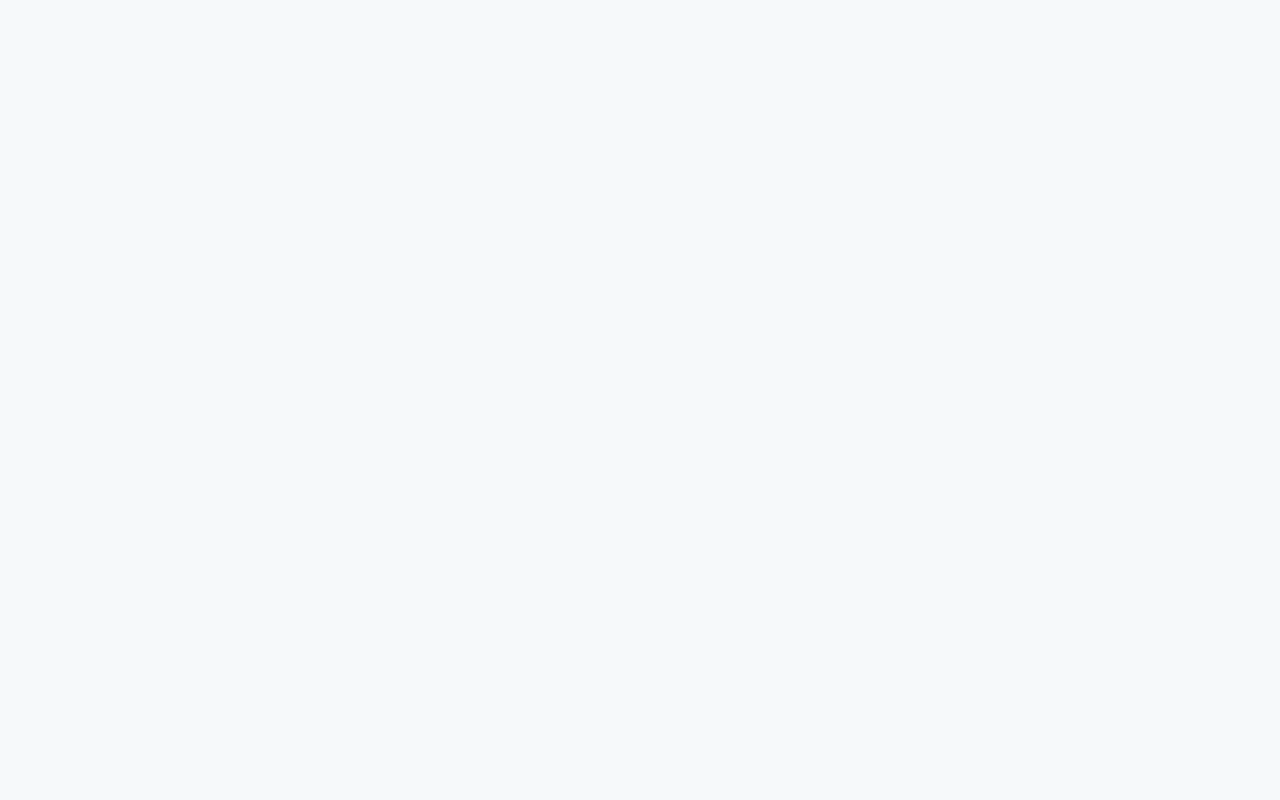
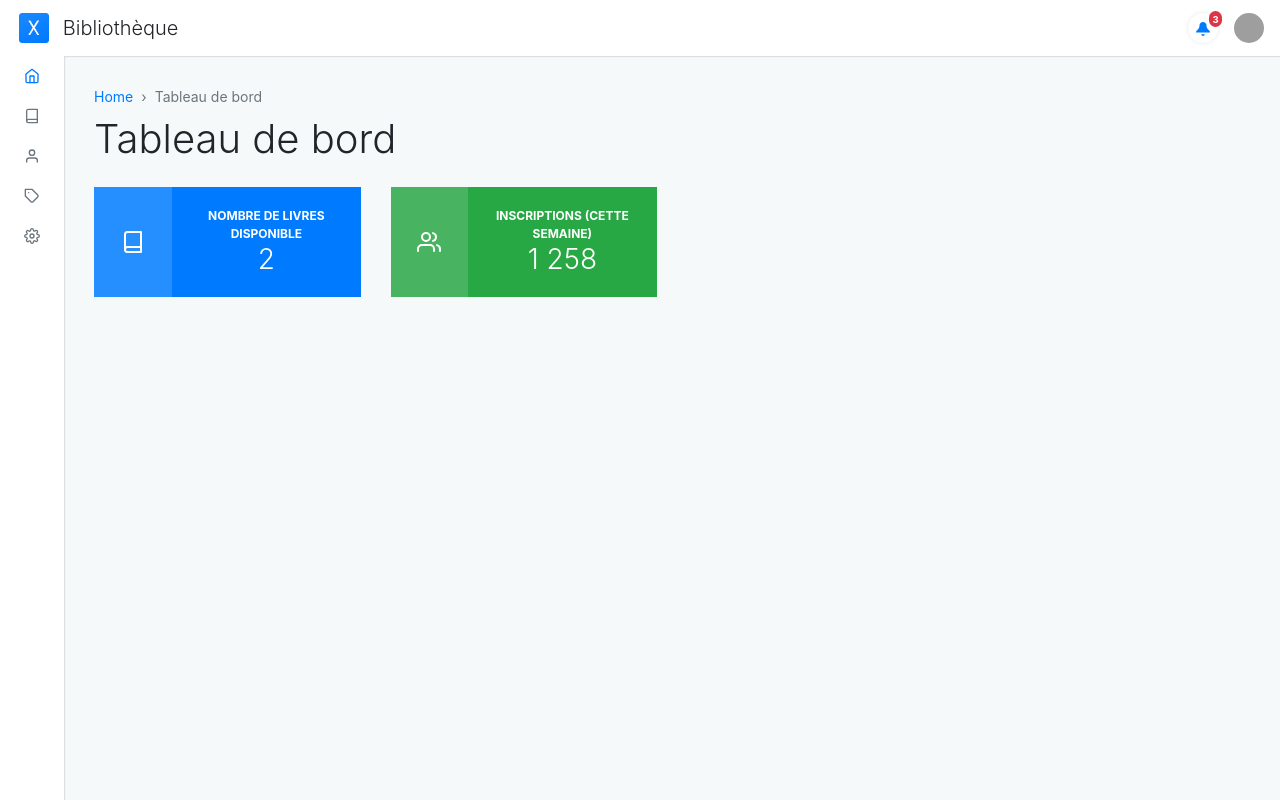
Before and after one commit to reelsergealain/bibliotheque, a Django app: page / in a window 1280 px wide. Before the commit the page is empty. Run offline with Django 5.2, Linux system fonts and the light colour scheme; data comes from the database, SQL or seed files in the repository; some libraries are stand-ins or nearby versions; grey boxes are pictures that could not be loaded.

Commit message:
Ajout des modèles de base et création de la page d'accueil avec affichage des livres disponibles

```diff
--- a/books/templates/books/index.html
+++ b/books/templates/books/index.html
@@ -1,13 +1,52 @@
-{% load static %}
-<!DOCTYPE html>
-<html lang="en">
-<head>
-    <meta charset="UTF-8">
-    <meta name="viewport" content="width=device-width, initial-scale=1.0">
-    <title>Document</title>
-    <link rel="stylesheet" href="{% static 'dist/css/adminx.css' %}">
-</head>
-<body>
+{% extends "base.html" %}
 
-</body>
-</html>
+{% block content %}
+
+<div class="container-fluid">
+    <!-- BreadCrumb -->
+    <nav aria-label="breadcrumb" role="navigation">
+      <ol class="breadcrumb adminx-page-breadcrumb">
+        <li class="breadcrumb-item"><a href="#">Home</a></li>
+        <li class="breadcrumb-item active" aria-current="page">Tableau de bord</li>
+      </ol>
+    </nav>
+
+    <div class="pb-3">
+      <h1>Tableau de bord</h1>
+    </div>
+    <div class="row">
+        <div class="col-md-6 col-lg-3 d-flex">
+          <div class="card border-0 bg-primary text-white text-center mb-grid w-100">
+            <div class="d-flex flex-row align-items-center h-100">
+              <div class="card-icon d-flex align-items-center h-100 justify-content-center">
+                <i data-feather="book"></i>
+              </div>
+              <div class="card-body">
+                <div class="card-info-title"><font style="vertical-align: inherit;"><font style="vertical-align: inherit;">Nombre de livres disponible</font></font></div>
+                <h3 class="card-title mb-0"><font style="vertical-align: inherit;"><font style="vertical-align: inherit;">
+                  {{ books.count }}
+                </font></font></h3>
+              </div>
+            </div>
+          </div>
+        </div>
+
+        <div class="col-md-6 col-lg-3 d-flex">
+          <div class="card border-0 bg-success text-white text-center mb-grid w-100">
+            <div class="d-flex flex-row align-items-center h-100">
+              <div class="card-icon d-flex align-items-center h-100 justify-content-center">
+                <svg xmlns="http://www.w3.org/2000/svg" width="24" height="24" viewBox="0 0 24 24" fill="none" stroke="currentColor" stroke-width="2" stroke-linecap="round" stroke-linejoin="round" class="feather feather-users"><path d="M17 21v-2a4 4 0 0 0-4-4H5a4 4 0 0 0-4 4v2"></path><circle cx="9" cy="7" r="4"></circle><path d="M23 21v-2a4 4 0 0 0-3-3.87"></path><path d="M16 3.13a4 4 0 0 1 0 7.75"></path></svg>
+              </div>
+              <div class="card-body">
+                <div class="card-info-title"><font style="vertical-align: inherit;"><font style="vertical-align: inherit;">Inscriptions (cette semaine)</font></font></div>
+                <h3 class="card-title mb-0"><font style="vertical-align: inherit;"><font style="vertical-align: inherit;">
+                  1 258
+                </font></font></h3>
+              </div>
+            </div>
+          </div>
+        </div>
+      </div>
+  </div>
+
+{% endblock content %}
--- a/templates/base.html
+++ b/templates/base.html
@@ -0,0 +1,179 @@
+{% load static %}
+<!DOCTYPE html>
+<html lang="fr">
+  <head>
+    <title>AdminX - The last Admin template you'll ever need</title>
+    <meta charset="utf-8">
+    <meta name="viewport" content="width=device-width, initial-scale=1, shrink-to-fit=no">
+
+    <link rel="stylesheet" type="text/css" href="{% static 'dist/css/adminx.css' %}" media="screen" />
+
+    <!--
+      # Optional Resources
+      Feel free to delete these if you don't need them in your project
+    -->
+  </head>
+  <body>
+    <div class="adminx-container">
+      <nav class="navbar navbar-expand justify-content-between fixed-top">
+        <a class="navbar-brand mb-0 h1 d-none d-md-block" href="index.html">
+          <img src="{% static 'demo/img/logo.png' %}" class="navbar-brand-image d-inline-block align-top mr-2" alt="">
+          Bibliothèque
+        </a>
+
+        <div class="d-flex flex-1 d-block d-md-none">
+          <a href="#" class="sidebar-toggle ml-3">
+            <i data-feather="menu"></i>
+          </a>
+        </div>
+
+        <ul class="navbar-nav d-flex justify-content-end mr-2">
+          <!-- Notificatoins -->
+          <li class="nav-item dropdown d-flex align-items-center mr-2">
+            <a class="nav-link nav-link-notifications" id="dropdownNotifications" data-toggle="dropdown" href="#">
+              <i class="oi oi-bell display-inline-block align-middle"></i>
+              <span class="nav-link-notification-number">3</span>
+            </a>
+            <div class="dropdown-menu dropdown-menu-right dropdown-menu-notifications" aria-labelledby="dropdownNotifications">
+              <div class="notifications-header d-flex justify-content-between align-items-center">
+                <span class="notifications-header-title">
+                  Notifications
+                </span>
+                <a href="#" class="d-flex"><small>Mark all as read</small></a>
+              </div>
+
+              <div class="list-group">
+                <a href="#" class="list-group-item list-group-item-action unread">
+                  <p class="mb-1">Invitation for <strong>Lunch</strong> on <strong>Jan 12th 2018</strong> by <strong>Laura</strong></p>
+
+                  <div class="mb-1">
+                    <button type="button" class="btn btn-primary btn-sm">Accept invite</button>
+                    <button type="button" class="btn btn-outline-danger btn-sm">Decline</button>
+                  </div>
+
+                  <small>1 hour ago</small>
+                </a>
+
+                <a href="#" class="list-group-item list-group-item-action">
+                  <p class="mb-1"><strong class="text-success">Goal completed</strong><br />1,000 new members today</p>
+                  <small>3 days ago</small>
+                </a>
+
+                <a href="#" class="list-group-item list-group-item-action">
+                  <p class="mb-1 text-danger"><strong>System error detected</strong></p>
+                  <small>3 days ago</small>
+                </a>
+
+                <a href="#" class="list-group-item list-group-item-action">
+                  <p class="mb-1">Your task <strong>Design Draft</strong> is due today.</p>
+                  <small>4 days ago</small>
+                </a>
+              </div>
+
+              <div class="notifications-footer text-center">
+                <a href="#"><small>View all notifications</small></a>
+              </div>
+            </div>
+          </li>
+          <!-- Notifications -->
+          <li class="nav-item dropdown">
+            <a class="nav-link avatar-with-name" id="navbarDropdownMenuLink" data-toggle="dropdown" href="#">
+              <img src="https://s3.amazonaws.com/uifaces/faces/twitter/jsa/128.jpg" class="d-inline-block align-top" alt="">
+            </a>
+            <div class="dropdown-menu dropdown-menu-right" aria-labelledby="navbarDropdownMenuLink">
+              <a class="dropdown-item" href="#">My Profile</a>
+              <a class="dropdown-item" href="#">My Tasks</a>
+              <a class="dropdown-item" href="#">Settings</a>
+              <div class="dropdown-divider"></div>
+              <a class="dropdown-item text-danger" href="#">Sign out</a>
+            </div>
+          </li>
+        </ul>
+      </nav>
+
+      <!-- expand-hover push -->
+      <!-- Sidebar -->
+    <div class="adminx-sidebar expand-hover push">
+      <ul class="sidebar-nav">
+        <li class="sidebar-nav-item">
+        <a href="" class="sidebar-nav-link active">
+          <span class="sidebar-nav-icon">
+            <i data-feather="home"></i>
+          </span>
+          <span class="sidebar-nav-name">
+            Accueil
+          </span>
+        </a>
+        </li>
+
+        <li class="sidebar-nav-item">
+        <a href="" class="sidebar-nav-link">
+          <span class="sidebar-nav-icon">
+            <i data-feather="book"></i>
+          </span>
+          <span class="sidebar-nav-name">
+            Livres
+          </span>
+        </a>
+        </li>
+
+        <li class="sidebar-nav-item">
+        <a href="" class="sidebar-nav-link">
+          <span class="sidebar-nav-icon">
+            <i data-feather="user"></i>
+          </span>
+          <span class="sidebar-nav-name">
+            Auteurs
+          </span>
+        </a>
+        </li>
+
+        <li class="sidebar-nav-item">
+        <a href="" class="sidebar-nav-link">
+          <span class="sidebar-nav-icon">
+            <i data-feather="tag"></i>
+          </span>
+          <span class="sidebar-nav-name">
+            Catégories
+          </span>
+        </a>
+        </li>
+
+        <li class="sidebar-nav-item">
+        <a href="" class="sidebar-nav-link">
+          <span class="sidebar-nav-icon">
+            <i data-feather="settings"></i>
+          </span>
+          <span class="sidebar-nav-name">
+            Profil
+          </span>
+        </a>
+        </li>
+      </ul>
+    </div><!-- Sidebar End -->
+
+      <!-- adminx-content-aside -->
+      <div class="adminx-content">
+        <!-- <div class="adminx-aside">
+
+        </div> -->
+
+        <div class="adminx-main-content">
+            {% block content %}{% endblock content %}
+        </div>
+      </div>
+    </div>
+
+    <!-- If you prefer jQuery these are the required scripts -->
+    <script src="https://code.jquery.com/jquery-3.2.1.min.js"></script>
+    <script src="https://cdnjs.cloudflare.com/ajax/libs/popper.js/1.12.3/umd/popper.min.js"></script>
+    <script src="https://maxcdn.bootstrapcdn.com/bootstrap/4.0.0-beta.2/js/bootstrap.min.js"></script>
+    <script src="{% static 'dist/js/vendor.js' %}"></script>
+    <script src="{% static 'dist/js/adminx.js' %}"></script>
+    <script src="https://cdn.jsdelivr.net/npm/feather-icons/dist/feather.min.js"></script>
+
+    <!-- If you prefer vanilla JS these are the only required scripts -->
+    <!-- script src="./dist/js/vendor.js"></script>
+    <script src="./dist/js/adminx.vanilla.js"></script-->
+  </body>
+</html>
```
